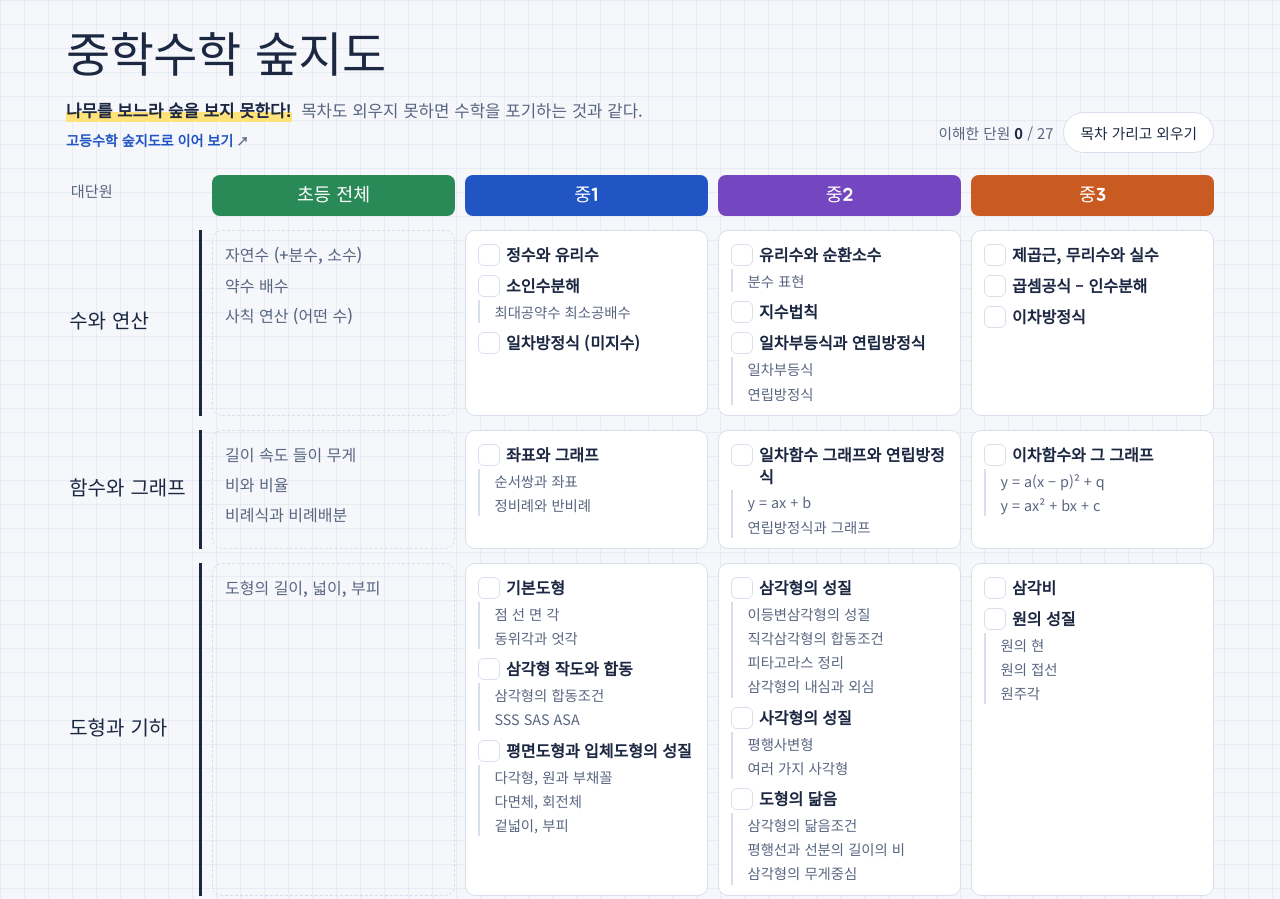
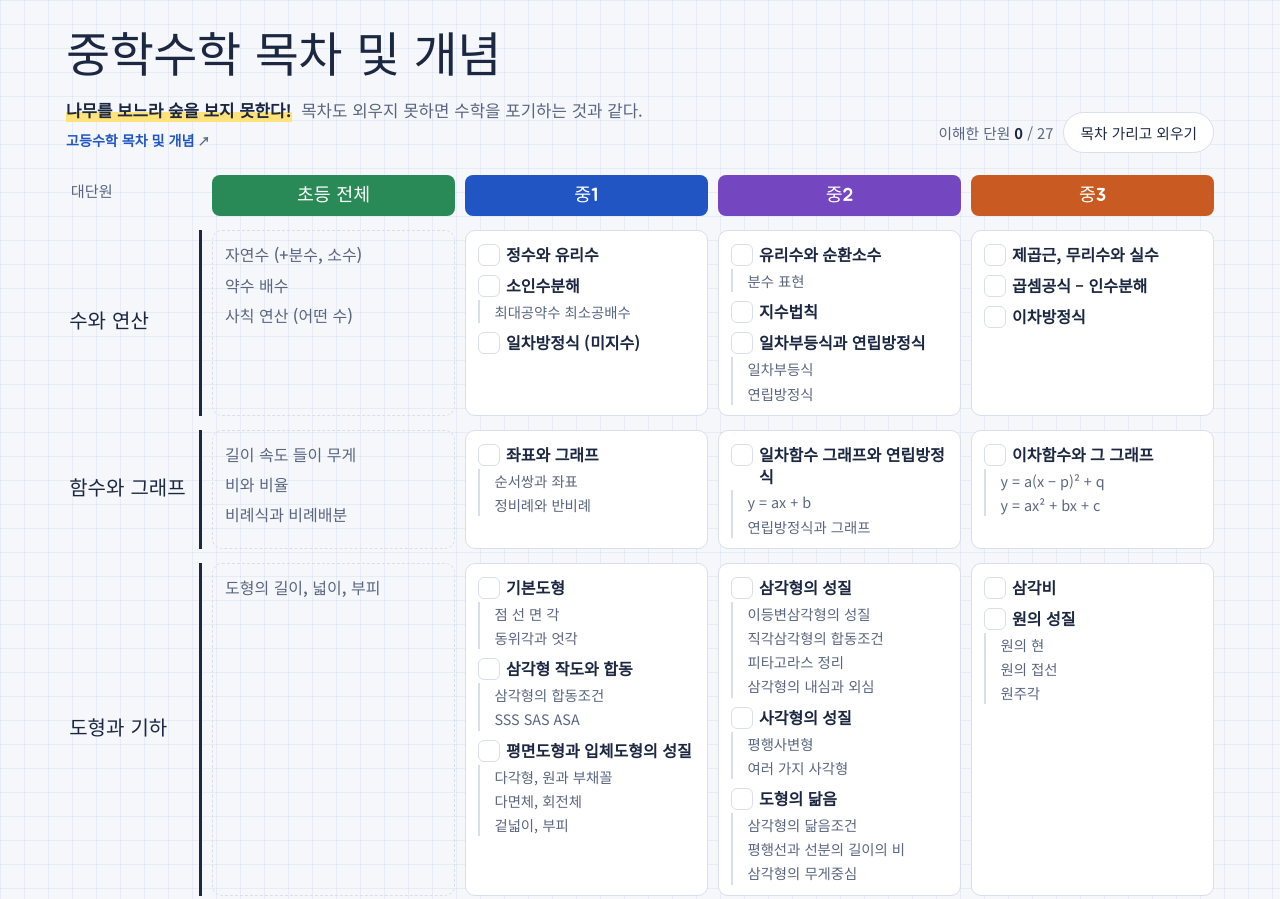
Before and after one commit to DongSoo-520503/middle-math, a plain HTML site: page index.html in a window 1280 px wide. Shown: the top 899 px of the page. Drawn offline with Linux system fonts and the light colour scheme; a web font is replaced by a local one.

Commit message:
Add files via upload

```diff
--- a/index.html
+++ b/index.html
@@ -2,7 +2,7 @@
 <html lang="ko"><head><meta charset="utf-8">
 <meta name="viewport" content="width=device-width,initial-scale=1,viewport-fit=cover">
 <meta name="description" content="중학수학 전체 목차를 초등부터 중3까지 한눈에 보고, 항목마다 개념설명과 확인 문제를 볼 수 있는 선행학습 사이트">
-<title>중학수학 숲지도</title>
+<title>중학수학 목차 및 개념</title>
 <link rel="preconnect" href="https://fonts.googleapis.com"><link rel="preconnect" href="https://fonts.gstatic.com" crossorigin><link rel="stylesheet" href="https://fonts.googleapis.com/css2?family=Jua&family=Noto+Sans+KR:wght@400;500;700&family=STIX+Two+Text:ital@0;1&display=swap">
 <link rel="stylesheet" href="assets/style.css">
 </head>
@@ -10,9 +10,9 @@
 <div class="wrap">
   <header class="hero">
     <div>
-      <h1>중학수학 숲지도</h1>
+      <h1>중학수학 목차 및 개념</h1>
       <p class="motto"><b>나무를 보느라 숲을 보지 못한다!</b> &nbsp;목차도 외우지 못하면 수학을 포기하는 것과 같다.</p>
-      <p class="stage"><a class="hs" href="../high-math/">고등수학 숲지도로 이어 보기</a></p>
+      <p class="stage"><a class="hs" href="https://high-math.vercel.app/">고등수학 목차 및 개념</a></p>
     </div>
     <div class="tools">
       <span class="progress" id="prog">이해한 단원 <b>0</b> / 27</span>
```
